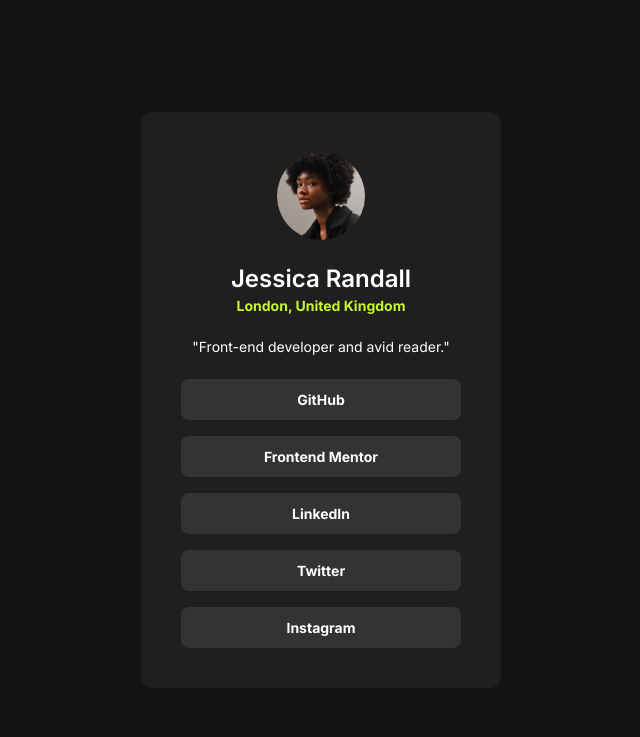
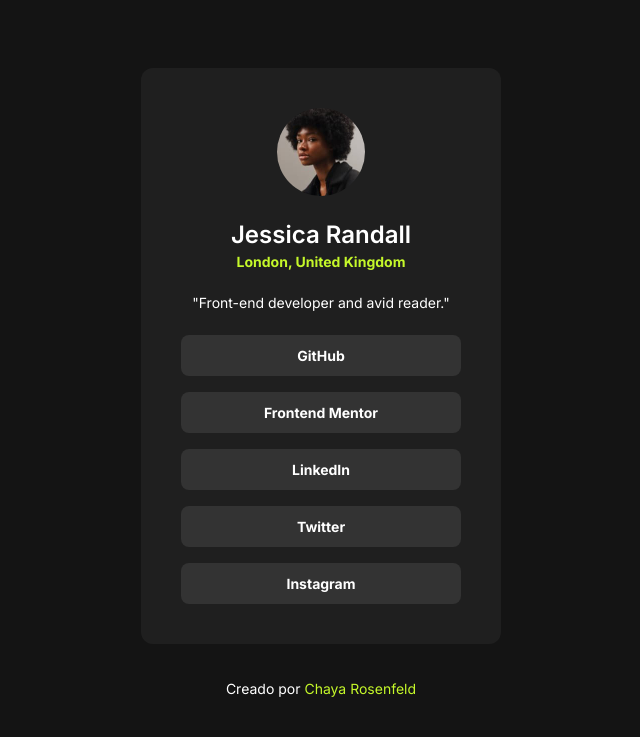
Before and after one commit to Chaya-Rosenfeld/social-link, a plain HTML site: page index.html in a window 1280 px wide. Shown: the whole page, without its empty margins (319-959 px from the left). Drawn offline with Linux system fonts and the light colour scheme.

Commit message:
segundo commit

```diff
--- a/index.html
+++ b/index.html
@@ -28,4 +28,8 @@
     </div>
   </main>
 </body>
+
+<footer>
+  <p> Creado por <span class="nombre">Chaya Rosenfeld</span> </p>
+</footer>
 </html>
--- a/style.css
+++ b/style.css
@@ -23,15 +23,17 @@
 
 body {
     background-color: var(--backround-color);
-}
-
-main {
-    width: 100vw;
+    width: 100%;
     height: 100vh;
     display: flex;
     flex-direction: column;
     align-items: center;
     justify-content: center;
+
+}
+
+main {
+
 
 }
 
@@ -101,3 +103,14 @@ button:hover {
     color: #141414;
 
 }
+
+footer {
+    display: flex;
+    justify-content: center;
+    padding: 36px;
+}
+
+.nombre {
+    color: var(--color-pais);
+
+}
```
